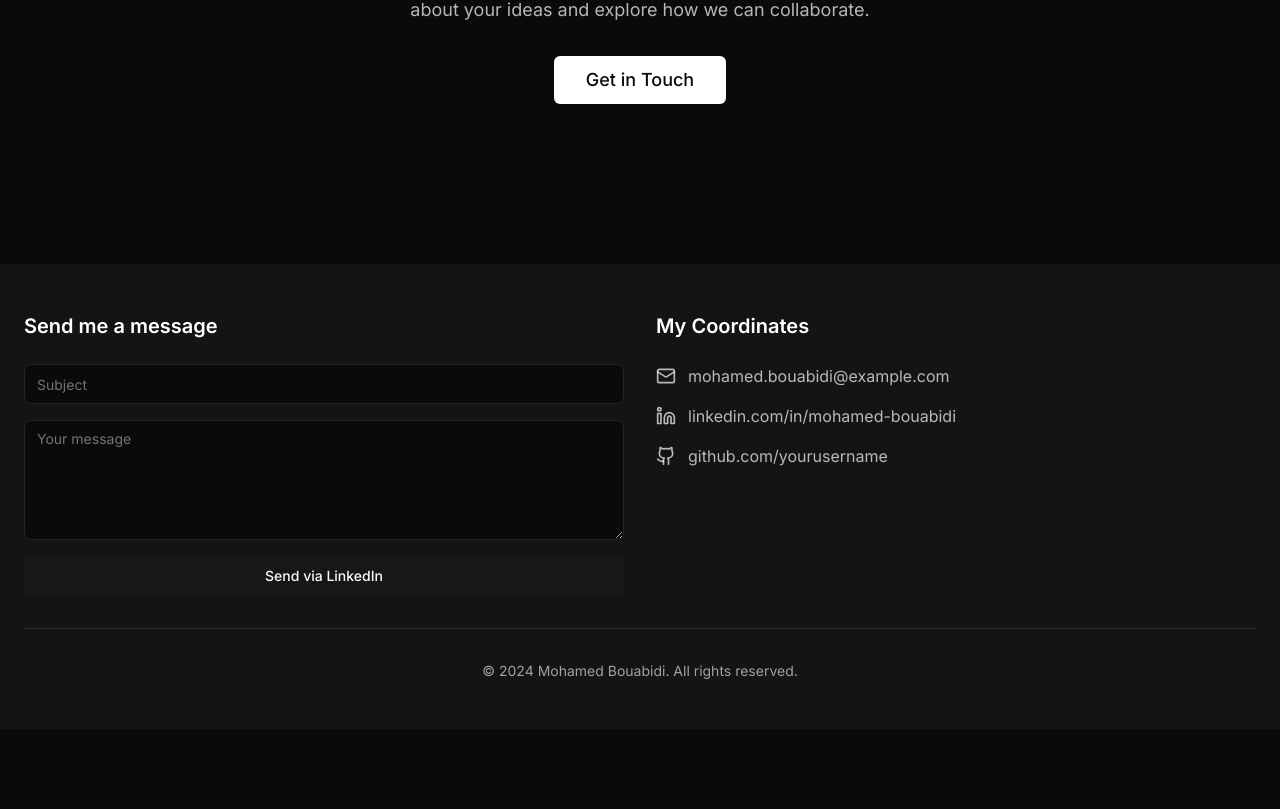
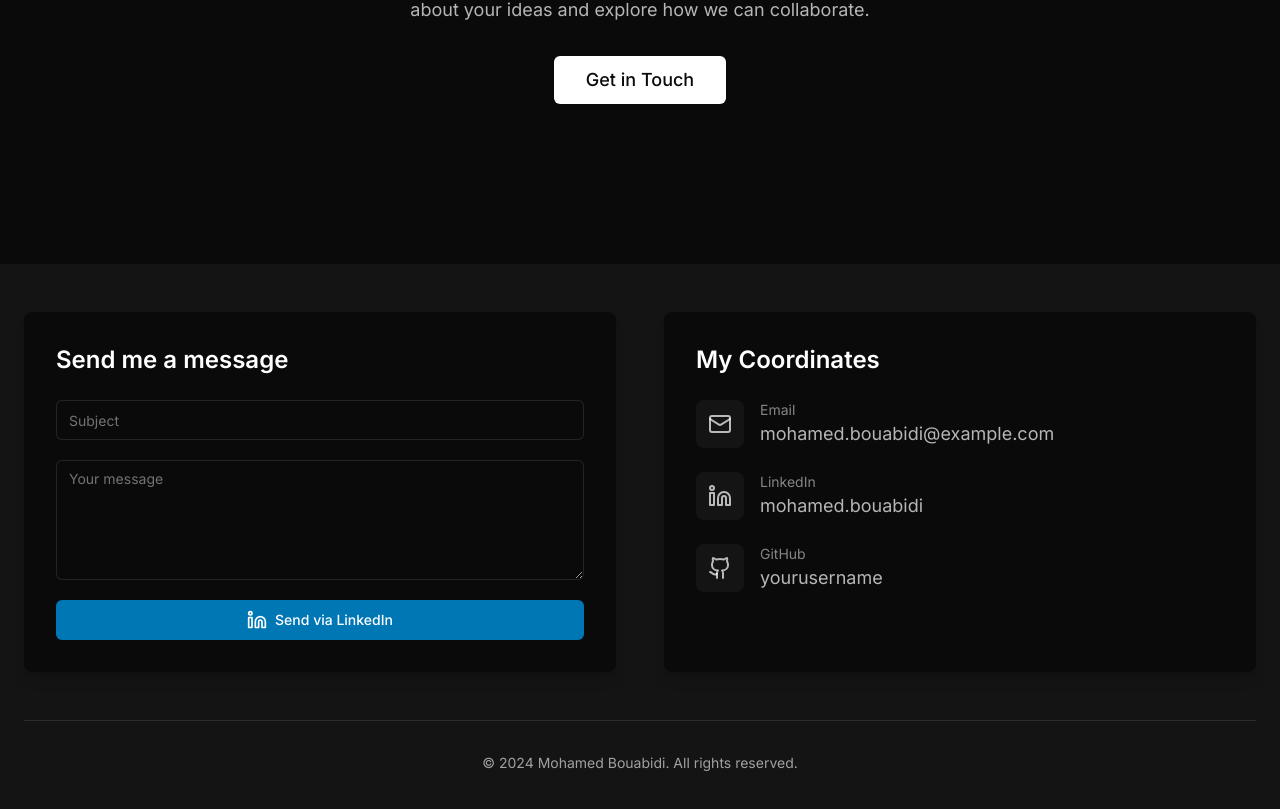
Before and after one commit to SBDI/freelanceportfolio, a React (Vite) app: page / in a window 1280 px wide. Shown: the part 2991-3800 px from the top of the page. Before the commit the page ends 3720 px from the top, so only its background shows below. Built offline with nearby package versions, Linux system fonts and the light colour scheme.

Commit message:
Refactor Footer Component
Enhance the message form and coordinates layout for a more elegant design. Update the "Send via LinkedIn" button to be a blue button with white font for a more professional appearance.
[skip gpt_engineer]

```diff
--- a/src/components/Footer.tsx
+++ b/src/components/Footer.tsx
@@ -25,17 +25,17 @@ const Footer = () => {
   return (
     <footer className="bg-dark-100 py-12 mt-20">
       <div className="container mx-auto px-6">
-        <div className="grid grid-cols-1 md:grid-cols-2 gap-8 mb-8">
+        <div className="grid grid-cols-1 md:grid-cols-2 gap-12">
           {/* Contact Form Section */}
-          <div className="space-y-6">
-            <h3 className="text-xl font-semibold">Send me a message</h3>
-            <form onSubmit={handleSubmit} className="space-y-4">
+          <div className="space-y-6 bg-dark-200 p-8 rounded-lg shadow-lg">
+            <h3 className="text-2xl font-semibold text-white">Send me a message</h3>
+            <form onSubmit={handleSubmit} className="space-y-5">
               <div>
                 <Input
                   placeholder="Subject"
                   value={subject}
                   onChange={(e) => setSubject(e.target.value)}
-                  className="bg-dark-200 border-white/10"
+                  className="bg-dark-200 border-white/10 focus:border-blue-500 transition-colors"
                 />
               </div>
               <div>
@@ -43,42 +43,73 @@ const Footer = () => {
                   placeholder="Your message"
                   value={message}
                   onChange={(e) => setMessage(e.target.value)}
-                  className="bg-dark-200 border-white/10 min-h-[120px]"
+                  className="bg-dark-200 border-white/10 focus:border-blue-500 transition-colors min-h-[120px]"
                 />
               </div>
-              <Button type="submit" className="w-full">
+              <Button
+                type="submit"
+                className="w-full bg-[#0077B5] hover:bg-[#006097] text-white transition-colors"
+              >
+                <Linkedin className="w-5 h-5 mr-2" />
                 Send via LinkedIn
               </Button>
             </form>
           </div>
 
           {/* Coordinates Section */}
-          <div className="space-y-6">
-            <h3 className="text-xl font-semibold">My Coordinates</h3>
-            <div className="space-y-4">
-              <div className="flex items-center gap-3 text-white/70">
-                <Mail className="h-5 w-5" />
-                <a href="mailto:mohamed.bouabidi@example.com" className="hover:text-white transition-colors">
-                  mohamed.bouabidi@example.com
-                </a>
+          <div className="space-y-6 bg-dark-200 p-8 rounded-lg shadow-lg">
+            <h3 className="text-2xl font-semibold text-white">My Coordinates</h3>
+            <div className="space-y-6">
+              <div className="flex items-center gap-4 text-white/70 hover:text-white transition-colors group">
+                <div className="bg-dark-100 p-3 rounded-lg group-hover:bg-[#0077B5] transition-colors">
+                  <Mail className="h-6 w-6" />
+                </div>
+                <div>
+                  <p className="text-sm text-white/50">Email</p>
+                  <a href="mailto:mohamed.bouabidi@example.com" className="text-lg">
+                    mohamed.bouabidi@example.com
+                  </a>
+                </div>
               </div>
-              <div className="flex items-center gap-3 text-white/70">
-                <Linkedin className="h-5 w-5" />
-                <a href="https://www.linkedin.com/in/mohamed-bouabidi/" target="_blank" rel="noopener noreferrer" className="hover:text-white transition-colors">
-                  linkedin.com/in/mohamed-bouabidi
-                </a>
+
+              <div className="flex items-center gap-4 text-white/70 hover:text-white transition-colors group">
+                <div className="bg-dark-100 p-3 rounded-lg group-hover:bg-[#0077B5] transition-colors">
+                  <Linkedin className="h-6 w-6" />
+                </div>
+                <div>
+                  <p className="text-sm text-white/50">LinkedIn</p>
+                  <a
+                    href="https://www.linkedin.com/in/mohamed-bouabidi/"
+                    target="_blank"
+                    rel="noopener noreferrer"
+                    className="text-lg"
+                  >
+                    mohamed.bouabidi
+                  </a>
+                </div>
               </div>
-              <div className="flex items-center gap-3 text-white/70">
-                <Github className="h-5 w-5" />
-                <a href="https://github.com/yourusername" target="_blank" rel="noopener noreferrer" className="hover:text-white transition-colors">
-                  github.com/yourusername
-                </a>
+
+              <div className="flex items-center gap-4 text-white/70 hover:text-white transition-colors group">
+                <div className="bg-dark-100 p-3 rounded-lg group-hover:bg-[#333] transition-colors">
+                  <Github className="h-6 w-6" />
+                </div>
+                <div>
+                  <p className="text-sm text-white/50">GitHub</p>
+                  <a
+                    href="https://github.com/yourusername"
+                    target="_blank"
+                    rel="noopener noreferrer"
+                    className="text-lg"
+                  >
+                    yourusername
+                  </a>
+                </div>
               </div>
             </div>
           </div>
         </div>
 
-        <div className="border-t border-white/10 pt-8">
+        <div className="border-t border-white/10 mt-12 pt-8">
           <p className="text-center text-white/60 text-sm">
             © {new Date().getFullYear()} Mohamed Bouabidi. All rights reserved.
           </p>
```
